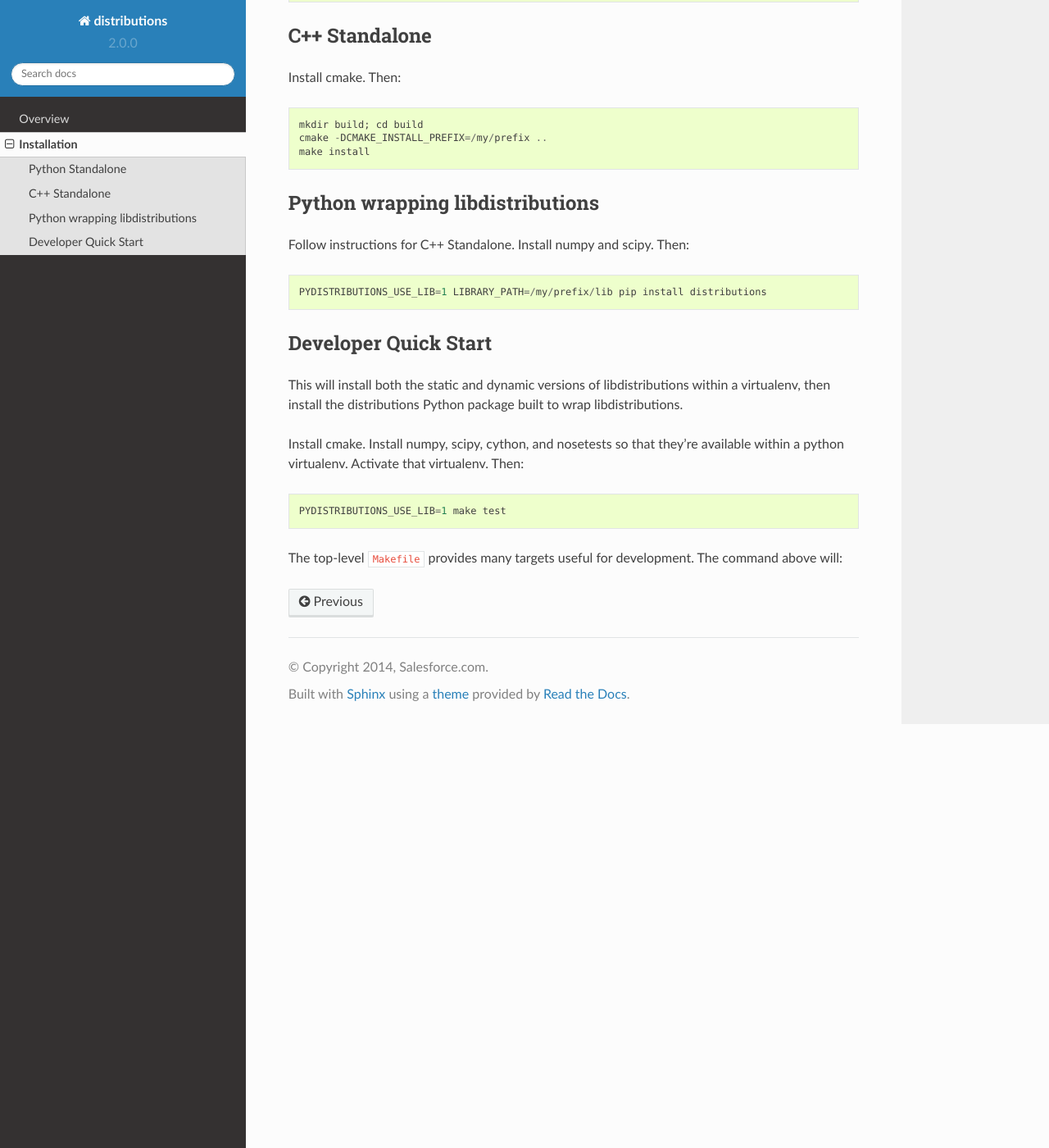
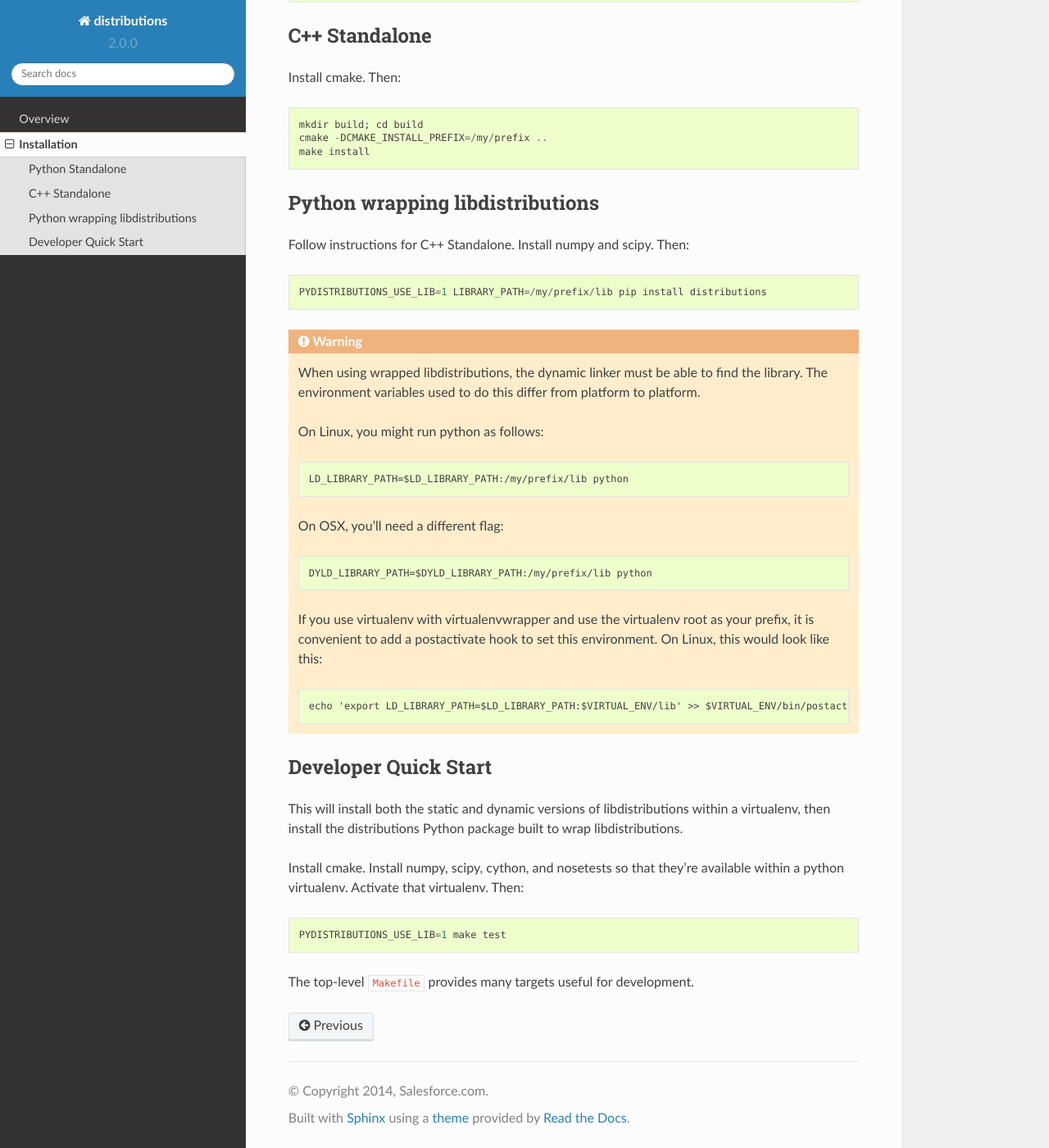
Before and after one commit to forcedotcom/distributions, a Sphinx documentation site: the page built from doc/installation.rst, in a window 1280 px wide and 1400 px high, scrolled down 599 px. Shown: the whole window at 82% size. Built offline with Sphinx 7.4.7 and the Read the Docs theme 2.0.0, drawn with Linux system fonts in a browser that asks for light colours.

Commit message:
Handle LD_LIBRARY_PATH in Makefile and docs.

```diff
--- a/doc/installation.rst
+++ b/doc/installation.rst
@@ -41,6 +41,26 @@ Follow instructions for C++ Standalone. Install numpy and scipy. Then::
 
     PYDISTRIBUTIONS_USE_LIB=1 LIBRARY_PATH=/my/prefix/lib pip install distributions
 
+.. warning::
+
+    When using wrapped libdistributions, the dynamic linker must be
+    able to find the library. The environment variables used to do
+    this differ from platform to platform.
+
+    On Linux, you might run python as follows::
+
+        LD_LIBRARY_PATH=$LD_LIBRARY_PATH:/my/prefix/lib python
+
+    On OSX, you'll need a different flag::
+
+        DYLD_LIBRARY_PATH=$DYLD_LIBRARY_PATH:/my/prefix/lib python
+
+    If you use virtualenv with virtualenvwrapper and use the
+    virtualenv root as your prefix, it is convenient to add a
+    postactivate hook to set this environment. On Linux, this would
+    look like this::
+
+        echo 'export LD_LIBRARY_PATH=$LD_LIBRARY_PATH:$VIRTUAL_ENV/lib' >> $VIRTUAL_ENV/bin/postactivate
 
 Developer Quick Start
 ---------------------
@@ -56,4 +76,4 @@ virtualenv. Then::
     PYDISTRIBUTIONS_USE_LIB=1 make test
 
 The top-level ``Makefile`` provides many targets useful for
-development. The command above will:
+development.
```
Also changed, not shown: 1 other file.
